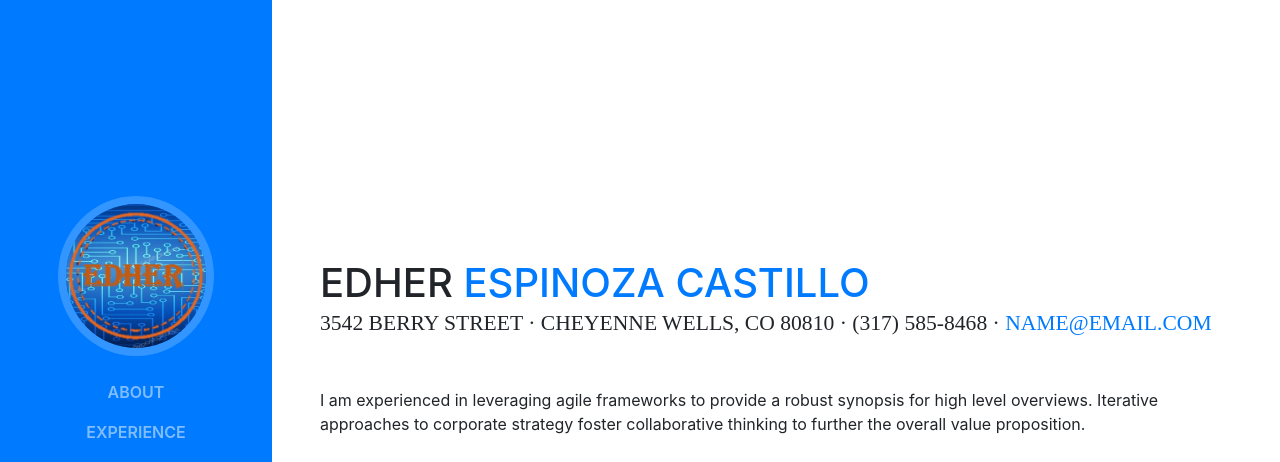
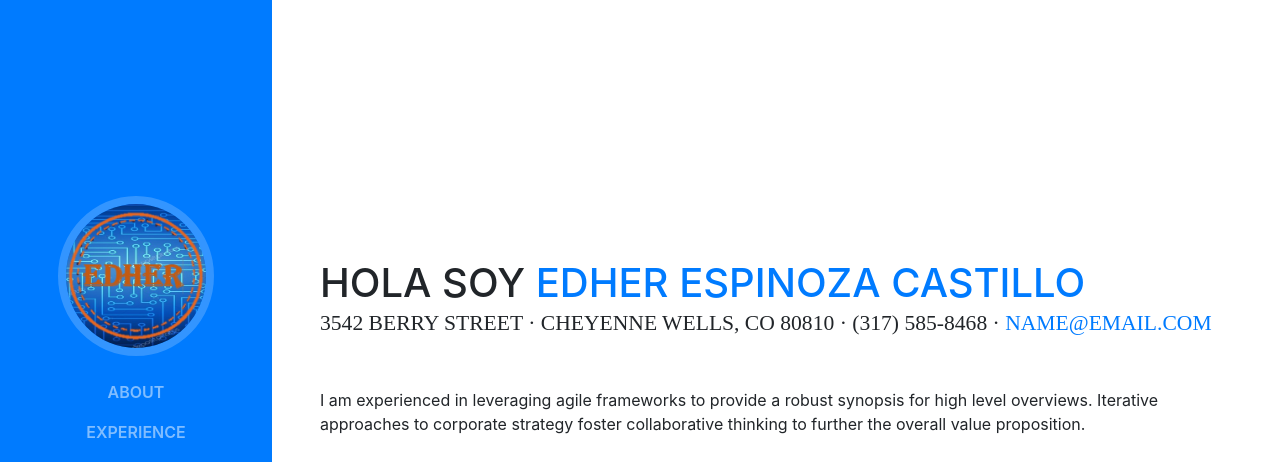
Before and after one commit to Edher-Espinoza-Castillo/Pagina-web-personal, a website with bundled scripts: page index.html in a window 1280 px wide. Shown: the top 462 px of the page. Built offline with nearby package versions, Linux system fonts and the light colour scheme; a web font is replaced by a local one.

Commit message:
Update index.html

```diff
--- a/index.html
+++ b/index.html
@@ -65,8 +65,8 @@
 
       <section class="resume-section p-3 p-lg-5 d-flex d-column" id="about">
         <div class="my-auto">
-          <h1 class="mb-0">Edher
-            <span class="text-primary">Espinoza Castillo</span>
+          <h1 class="mb-0">Hola soy
+            <span class="text-primary">Edher Espinoza Castillo</span>
           </h1>
           <div class="subheading mb-5">3542 Berry Street · Cheyenne Wells, CO 80810 · (317) 585-8468 ·
             <a href="mailto:name@email.com">name@email.com</a>
```
